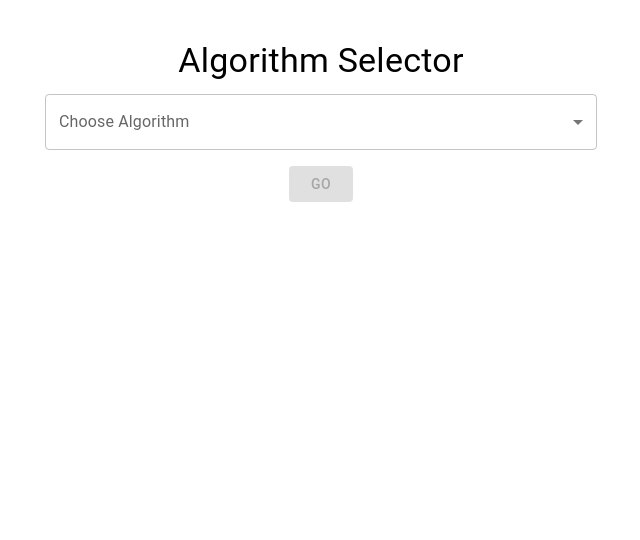
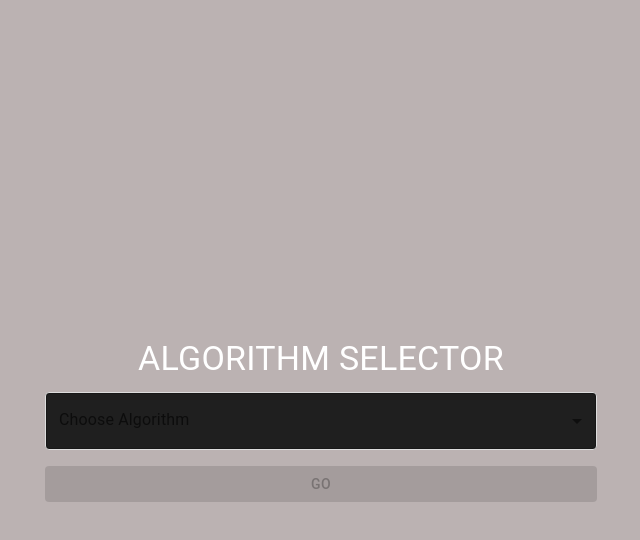
Before and after one commit to LaibaMohsin3002/Algo_Project, a Next.js app: page / in a window 1280 px wide. Shown: the top 540 px of the page, without its empty margins (319-959 px from the left). Built offline with nearby package versions, Linux system fonts and the light colour scheme.

Commit message:
4th commit
Added files and updated GUI

```diff
--- a/app/globals.css
+++ b/app/globals.css
@@ -1,6 +1,110 @@
-
+/*
 * {
   box-sizing: border-box;
   padding: 0;
   margin: 0;
+} */
+
+body {
+  font-family: 'Georgia', serif;
+  background-color: #bbb2b2;
+  color: #fff;
+  margin: 0;
+  padding: 0;
+  display: flex;
+  justify-content: center;
+  align-items: center;
+  height: 100vh;
 }
+
+.Container {
+  display: flex;
+  justify-content: center;
+  align-items: center;
+  flex-direction: column;
+  padding: 0 20px;
+}
+
+h4 {
+  font-size: 40px;
+  color: #fff;
+  margin-bottom: 20px;
+  font-weight: 300;
+  text-transform: uppercase;
+}
+
+.MuiFormControl-root {
+  margin-bottom: 15px;
+  width: 100%;
+}
+
+.MuiSelect-root {
+  background-color: #1f1f1f;
+  color: #bbb;
+  border-radius: 5px;
+  border: 1px solid #ddd;
+}
+
+.MuiInputLabel-root {
+  color: #bbb;
+}
+
+.MuiSelect-icon {
+  color: #bbb;
+}
+
+.MuiMenuItem-root {
+  background-color: #bbb;
+  color: black;
+}
+
+.MuiMenuItem-root:hover {
+  background-color: #2c3871;
+  color: #bbb;
+}
+
+.MuiMenuItem-root.Mui-selected {
+  background-color: #2c3871 !important;
+  color: white !important;
+}
+
+.MuiMenuItem-root.Mui-selected:hover {
+  background-color: #23275f !important;
+  color: white !important;
+}
+
+Button {
+  background-color: #8a3fff;
+  color: white;
+  padding: 12px 25px;
+  border: none;
+  border-radius: 5px;
+  font-size: 18px;
+  cursor: pointer;
+  text-transform: uppercase;
+  font-weight: 300;
+  width: 100%;
+}
+
+Button:disabled {
+  background-color: #6a1e9f;
+}
+
+Button:hover {
+  background-color: #091b32;
+}
+
+@media (max-width: 600px) {
+  h4 {
+    font-size: 30px;
+  }
+
+  Button {
+    font-size: 16px;
+    padding: 10px 20px;
+  }
+
+  .MuiFormControl-root {
+    width: 100%;
+  }
+}
--- a/app/page.js
+++ b/app/page.js
@@ -39,6 +39,7 @@ export default function Home() {
           <InputLabel id="algo-select-label">Choose Algorithm</InputLabel>
           <Select
             labelId="algo-select-label"
+            colour = "white"
             value={selectedAlgo}
             onChange={handleAlgorithmChange}
             label="Choose Algorithm"
```
Also changed, not shown: integerMultiplicationFiles/integers_1.txt (added), integerMultiplicationFiles/integers_10.txt (added), integerMultiplicationFiles/integers_2.txt (added), integerMultiplicationFiles/integers_3.txt (added), integerMultiplicationFiles/integers_4.txt (added), integerMultiplicationFiles/integers_5.txt (added), integerMultiplicationFiles/integers_6.txt (added), integerMultiplicationFiles/integers_7.txt (added), integerMultiplicationFiles/integers_8.txt (added), integerMultiplicationFiles/integers_9.txt (added), 1 other file (tests, documents, lock files or other folders).
